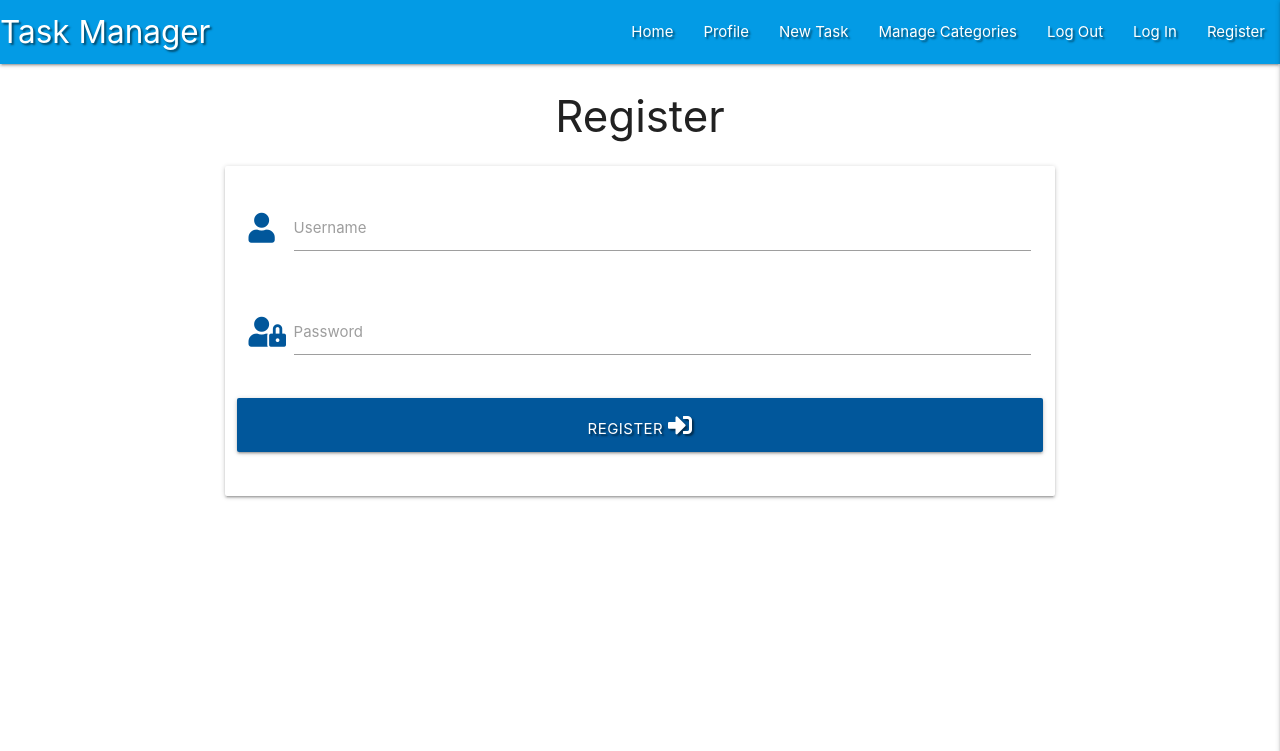
After one commit to kashinak/task-manager, a Flask app: page /register in a window 1280 px wide. The commit adds this page. Shown: the top 751 px of the page. Run offline with Flask 2, Linux system fonts and the light colour scheme; some libraries are stand-ins or nearby versions.

Commit message:
Add Register template

```diff
--- a/app.py
+++ b/app.py
@@ -4,6 +4,7 @@ from flask import (
     redirect, request, session, url_for)
 from flask_pymongo import PyMongo
 from bson.objectid import ObjectId
+from werkzeug.security import generate_password_hash, check_password_hash
 if os.path.exists("env.py"):
     import env
 
@@ -16,12 +17,19 @@ app.secret_key = os.environ.get("SECRET_KEY")
 
 mongo = PyMongo(app)
 
+
 @app.route("/")
 @app.route("/get_tasks")
 def get_tasks():
     tasks = mongo.db.tasks.find()
     return render_template("tasks.html", tasks=tasks)
 
+
+@app.route("/register", methods=["GET", "POST"])
+def register():
+    return render_template("register.html")
+
+
 if __name__ == "__main__":
     app.run(host=os.environ.get("IP"),
             port=int(os.environ.get("PORT")),
--- a/templates/base.html
+++ b/templates/base.html
@@ -21,13 +21,13 @@
                 <a href="{{ url_for('get_tasks') }}" class="brand-logo">Task Manager</a>
                 <a href="#" data-target="mobile-demo" class="sidenav-trigger right"><i class="fas fa-bars"></i></a>
                 <ul class="right hide-on-med-and-down">
-                    <li><a href="#">Home</a></li>
+                    <li><a href="{{ url_for('get_tasks') }}">Home</a></li>
                     <li><a href="#">Profile</a></li>
                     <li><a href="#">New Task</a></li>
                     <li><a href="#">Manage Categories</a></li>
                     <li><a href="#">Log Out</a></li>
                     <li><a href="#">Log In</a></li>
-                    <li><a href="#">Register</a></li>
+                    <li><a href="{{ url_for('register') }}">Register</a></li>
                 </ul>
             </div>
         </nav>
@@ -40,7 +40,7 @@
             <li><a href="#">Manage Categories</a></li>
             <li><a href="#">Log Out</a></li>
             <li><a href="#">Log In</a></li>
-            <li><a href="#">Register</a></li>
+            <li><a href="{{ url_for('register') }}">Register</a></li>
         </ul>
     </header>
     {% block content %}
--- /dev/null
+++ b/templates/register.html
@@ -0,0 +1,35 @@
+{% extends "base.html" %}
+{% block content %}
+
+    <h3 class="center-align">Register</h3>
+
+    <div class="row">
+        <form class="col s12 m8 offset-m2" method="POST" action="{{ url_for('register') }}">
+            <div class="card-panel">
+                <!-- username -->
+                <div class="row">
+                    <div class="input-field col s12">
+                        <i class="fas fa-user prefix light-blue-text text-darken-4"></i>
+                        <input id="username" name="username" type="text" class="validate">
+                        <label for="username">Username</label>
+                    </div>
+                </div>
+                <!-- password -->
+                <div class="row">
+                    <div class="input-field col s12">
+                        <i class="fas fa-user-lock prefix light-blue-text text-darken-4"></i>
+                        <input id="password" name="password" type="password" class="validate">
+                        <label for="password">Password</label>
+                    </div>
+                </div>
+                <!-- register -->
+                <div class="row">
+                    <button type="submit" class="col s12 btn-large light-blue darken-4 text-shadow">
+                        Register <i class="fas fa-sign-in-alt"></i>
+                    </button>
+                </div>
+            </div>
+        </form>
+    </div>
+
+{% endblock %}
```
